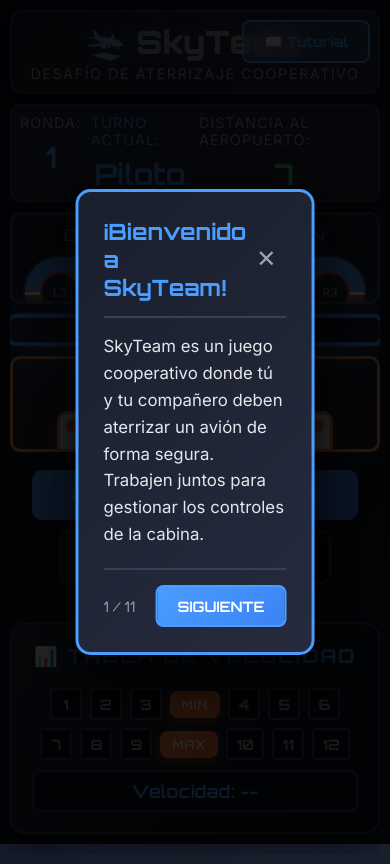
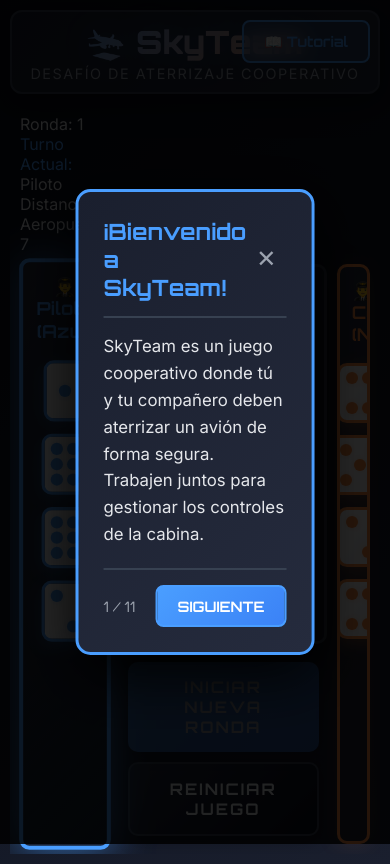
Before and after one commit to JorgeBarcena3/SkyTeam, a website built with Vite: page index.html in a window 390 px wide. Built offline with nearby package versions, Linux system fonts and the light colour scheme.

Commit message:
feat: Implement initial game structure, core logic, and UI components with a layout adjustment in index.html.

```diff
--- a/index.html
+++ b/index.html
@@ -33,6 +33,8 @@
         </div>
       </div>
 
+      <!-- Main Game Board -->
+      <div class="cockpit-board">
         <!-- Speed Table Dynamic -->
         <div class="speed-table">
           <h3>📊 Tabla de Velocidad</h3>
@@ -63,8 +65,6 @@
           <div id="current-speed" class="current-speed-display">Velocidad: --</div>
         </div>
 
-      <!-- Main Game Board -->
-      <div class="cockpit-board">
         <!-- Plane Orientation Indicator -->
         <div class="plane-orientation">
           <div class="orientation-label">Orientación del Avión</div>
--- a/src/game.js
+++ b/src/game.js
@@ -43,6 +43,13 @@ export class GameState {
       { value: 6, distance: 2 }  // Plane 3 requires value 6, is at distance 2
     ];
     this.radioCleared = [false, false, false];
+  }
+
+  getPotentialOrientation() {
+    if (this.axisPilot !== null && this.axisCopilot !== null) {
+      return this.planeOrientation + (this.axisPilot - this.axisCopilot);
+    }
+    return this.planeOrientation;
   }
 
   rollDice() {
--- a/src/main.js
+++ b/src/main.js
@@ -11,7 +11,7 @@ const tutorial = new TutorialManager(ui);
 // Start first game
 game.rollDice();
 ui.render();
-ui.showMessage('Welcome to SkyTeam! Place dice on Axis and Engines (mandatory), then click "Start New Round"', 'info');
+ui.showMessage('¡Bienvenido a SkyTeam! Colocad dados en Ejes y Motores (obligatorio), luego clic en "Iniciar Nueva Ronda"', 'info');
 
 // Make game accessible from console for debugging
 window.game = game;
--- a/src/style.css
+++ b/src/style.css
@@ -67,13 +67,20 @@ body {
   text-transform: uppercase;
 }
 
-/* Game Container */
+/* Cursor Override - Force game cursor */
+a, button, .dice-slot, .deployment-slot, .radio-slot, .discard-slot, .help-btn, .coffee-token, .die, .die.pilot, .die.copilot, .btn, .control-btn {
+  cursor: inherit !important;
+}
+
+/* Layout - Full Height */
 .game-container {
   display: grid;
   grid-template-columns: 1fr 2fr 1fr;
-  grid-template-rows: auto 1fr auto;
+  grid-template-rows: auto minmax(0, 1fr) auto;
   gap: 10px;
-  height: calc(100vh - 90px);
+  height: 100vh;
+  padding: 10px;
+  box-sizing: border-box;
   overflow: hidden;
   grid-template-areas:
     "status status status"
@@ -81,59 +88,6 @@ body {
     "pilot-area actions copilot-area";
 }
 
-/* Responsive: tablets */
-@media (max-width: 1199px) {
-  .game-container {
-    grid-template-columns: 1fr;
-    grid-template-rows: auto auto 1fr auto;
-    grid-template-areas:
-      "status"
-      "cockpit"
-      "pilot-area"
-      "copilot-area"
-      "actions";
-    overflow-y: auto;
-  }
-}
-
-/* Game Status */
-.game-status {
-  grid-area: status;
-  display: flex;
-  justify-content: space-around;
-  gap: 10px;
-  padding: 8px;
-  background: var(--bg-panel);
-  border-radius: 10px;
-  border: 2px solid var(--border-color);
-}
-
-.status-item {
-  display: flex;
-  flex-direction: column;
-  align-items: center;
-  gap: 8px;
-}
-
-.status-item .label {
-  font-size: 0.9rem;
-  color: var(--text-secondary);
-  text-transform: uppercase;
-  letter-spacing: 1px;
-}
-
-.status-item .value {
-  font-family: 'Orbitron', sans-serif;
-  font-size: 1.8rem;
-  font-weight: 700;
-  color: var(--accent-blue);
-}
-
-.approach-display .value {
-  color: var(--accent-green);
-}
-
-/* Cockpit Board */
 .cockpit-board {
   grid-area: cockpit;
   background: var(--bg-cockpit);
@@ -142,13 +96,16 @@ body {
   border: 3px solid var(--border-color);
   box-shadow: 0 10px 35px rgba(0, 0, 0, 0.6);
   overflow-y: auto;
-  max-height: calc(100vh - 200px);
+  height: 100%; /* Force full height of grid area */
+  display: flex;
+  flex-direction: column;
 }
 
 /* Plane Orientation */
 .plane-orientation {
   margin-bottom: 30px;
   text-align: center;
+  flex-shrink: 0; /* Prevent shrinking */
 }
 
 .orientation-label {
@@ -546,7 +503,7 @@ body {
   box-shadow: 0 0 25px rgba(255, 215, 0, 0.8), 0 0 40px rgba(255, 215, 0, 0.5) !important;
   transform: scale(1.1);
   animation: pulse-selected 1s ease-in-out infinite;
-  cursor: pointer;
+  cursor: inherit !important;
   z-index: 100;
 }
 
@@ -569,11 +526,11 @@ body.copilot-turn {
 }
 
 .die:not(.used) {
-  cursor: pointer !important;
+  cursor: inherit !important;
 }
 
 .dice-slot:empty {
-  cursor: crosshair;
+  cursor: inherit;
 }
 
 .die.copilot .pip {
@@ -611,7 +568,7 @@ body.copilot-turn {
   letter-spacing: 2px;
   border: none;
   border-radius: 10px;
-  cursor: pointer;
+  cursor: inherit;
   transition: all 0.3s ease;
   box-shadow: 0 5px 15px rgba(0, 0, 0, 0.3);
 }
--- a/src/ui.js
+++ b/src/ui.js
@@ -127,6 +127,22 @@ export class UIManager {
       return;
     }
 
+    // Check if all dice are used
+    const pilotUnusedCount = this.game.pilotDice.reduce((acc, d) => acc + (d.used ? 0 : 1), 0);
+    const copilotUnusedCount = this.game.copilotDice.reduce((acc, d) => acc + (d.used ? 0 : 1), 0);
+
+    console.log('Validating Round End:', {
+      pilotDice: this.game.pilotDice,
+      copilotDice: this.game.copilotDice,
+      pilotUnusedCount,
+      copilotUnusedCount
+    });
+
+    if (pilotUnusedCount > 0 || copilotUnusedCount > 0) {
+      this.showMessage(`¡Debéis colocar TODOS los dados antes de terminar la ronda! (Faltan: ${pilotUnusedCount + copilotUnusedCount})`, 'warning');
+      return;
+    }
+
     const result = this.game.endRound();
 
     if (result.gameOver) {
@@ -139,8 +155,6 @@ export class UIManager {
       this.game.gameOver = true;
     } else if (!result.success) {
       this.showMessage(result.message, 'error');
-      // If endRound returns failure but not gameOver, it means critical error in state?
-      // Actually usually endRound returns success unless game over or error.
     } else {
       this.showMessage(result.message, 'info');
     }
@@ -187,26 +201,7 @@ export class UIManager {
     });
   }
 
-  startNewRound() {
-    if (this.game.gameOver) {
-      this.showMessage('El juego ha terminado. Por favor reinicia para jugar de nuevo.', 'warning');
-      return;
-    }
 
-    const result = this.game.endRound();
-
-    if (result.gameOver) {
-      this.showMessage(result.message, result.gameWon ? 'success' : 'error');
-      this.game.gameOver = true;
-    } else if (!result.success) {
-      this.showMessage(result.message, 'error');
-      this.game.gameOver = true;
-    } else {
-      this.showMessage(result.message, 'info');
-    }
-
-    this.render();
-  }
 
   resetGame() {
     this.game.reset();
@@ -225,6 +220,7 @@ export class UIManager {
     this.renderRadio();
     this.renderSpeedTableDynamic();
     this.highlightCurrentPlayer();
+    this.updateRoundButtonState();
   }
 
   renderStatus() {
@@ -550,15 +546,31 @@ export class UIManager {
       marker.classList.remove('active');
     });
 
-    // Calculate which marker should be active
-    const orientation = this.game.planeOrientation;
+    // Calculate which marker should be active using potential orientation
+    const orientation = this.game.getPotentialOrientation();
     const markers = document.querySelectorAll('.orientation-marker');
 
-    // Center is index 3 (0-indexed)
+    // Center is index 3 (0-indexed). Range -3 to 3 maps to 0 to 6.
     const activeIndex = 3 + orientation;
     if (markers[activeIndex]) {
       markers[activeIndex].classList.add('active');
     }
+  }
+
+  updateRoundButtonState() {
+    const btn = document.getElementById('new-round-btn');
+    if (!btn) return;
+
+    if (this.game.gameOver) {
+      btn.disabled = true;
+      return;
+    }
+
+    const pilotUnused = this.game.pilotDice.some(d => !d.used);
+    const copilotUnused = this.game.copilotDice.some(d => !d.used);
+
+    // Disable if any dice are unused
+    btn.disabled = pilotUnused || copilotUnused;
   }
 
   handleDrop(e) {
@@ -928,6 +940,7 @@ export class UIManager {
     const pilotSection = document.querySelector('.player-section.pilot');
     const copilotSection = document.querySelector('.player-section.copilot');
     const turnLabels = document.querySelectorAll('.status-item:nth-child(2) .label');
+    const currentPlayerValue = document.getElementById('current-player');
 
     if (!pilotSection || !copilotSection) return;
 
@@ -941,6 +954,11 @@ export class UIManager {
       turnLabels.forEach(label => {
         label.style.color = 'var(--accent-blue)';
       });
+      // Update status indicator
+      if (currentPlayerValue) {
+        currentPlayerValue.textContent = 'Piloto';
+        currentPlayerValue.className = 'value pilot-active';
+      }
     } else {
       copilotSection.classList.add('active-turn');
       pilotSection.classList.remove('active-turn');
@@ -951,6 +969,11 @@ export class UIManager {
       turnLabels.forEach(label => {
         label.style.color = 'var(--accent-orange)';
       });
+      // Update status indicator
+      if (currentPlayerValue) {
+        currentPlayerValue.textContent = 'Copiloto';
+        currentPlayerValue.className = 'value copilot-active';
+      }
     }
   }
 
```
Lines whose indentation alone changed are shown as unchanged.
